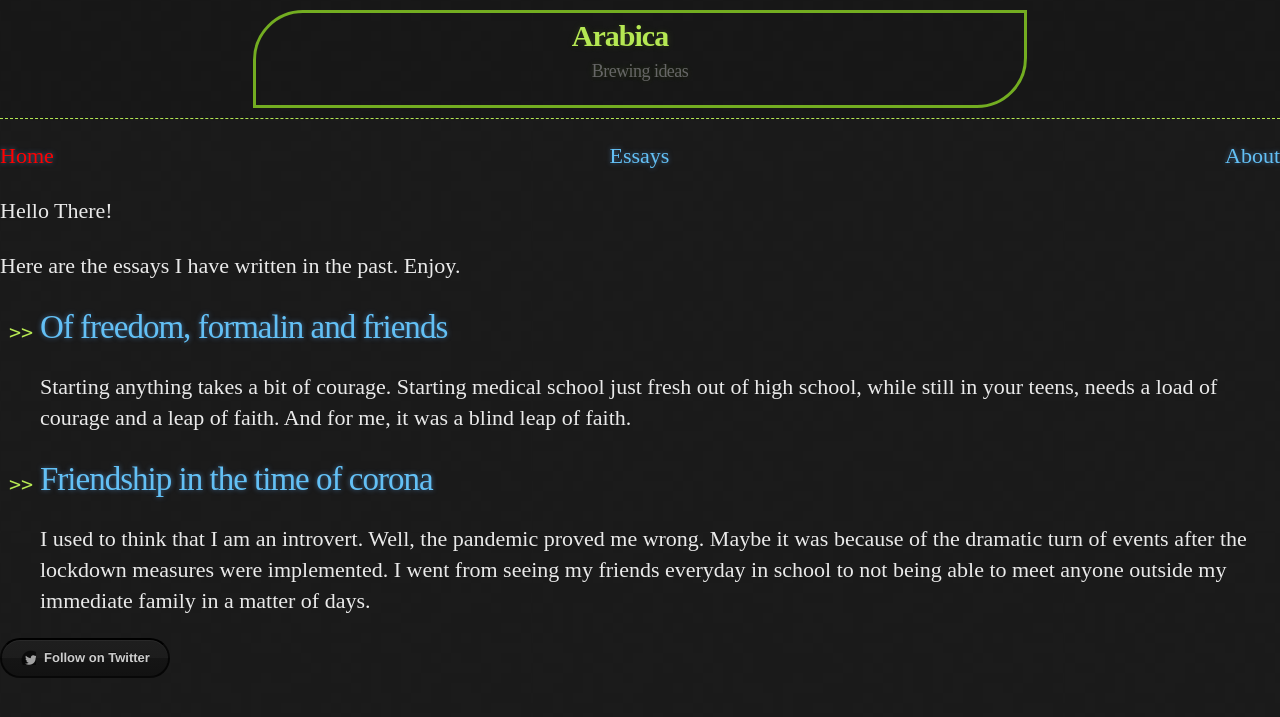
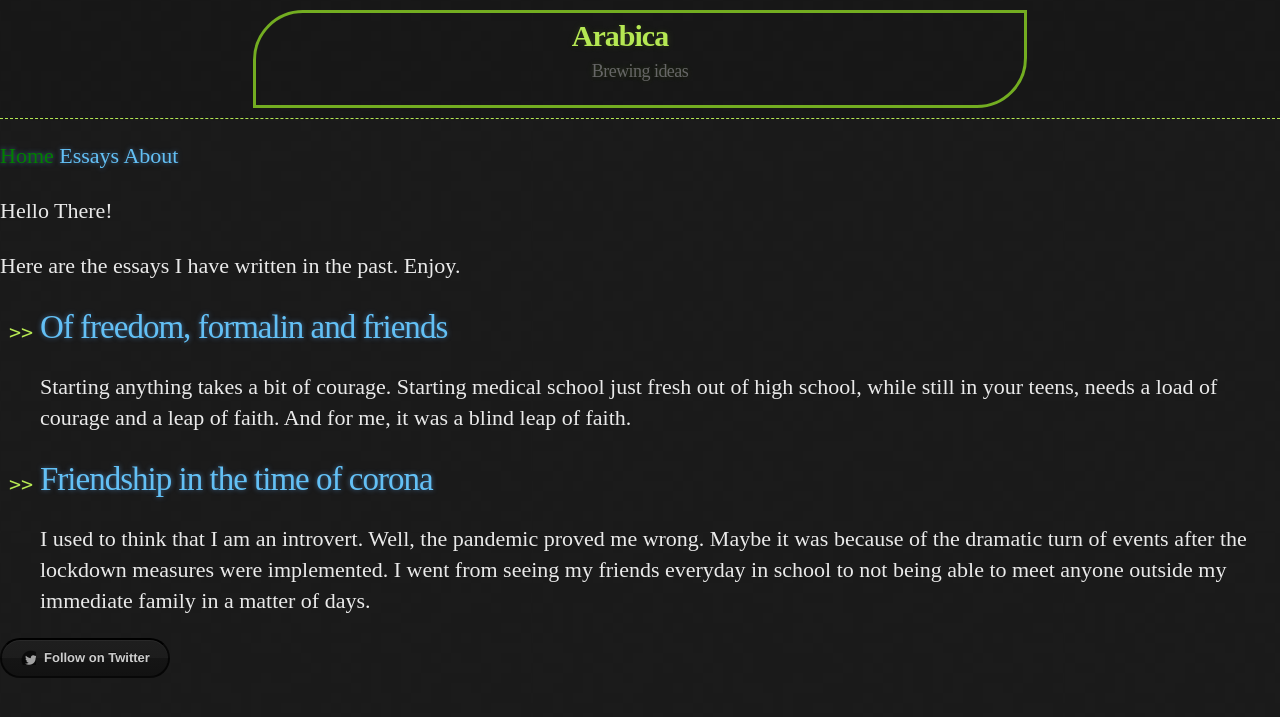
Before and after one commit to habasweiny/habasweiny.github.io, a Jekyll site: the page built from index.html, in a window 1280 px wide. Shown: the top 717 px of the page. Built offline with Jekyll 4.4.1, drawn with Linux system fonts in a browser that asks for light colours.

Commit message:
Update main.scss

```diff
--- a/_sass/main.scss
+++ b/_sass/main.scss
@@ -297,11 +297,5 @@ a:active { text-decoration: none; }
 }
 
 .current {
-  color: red;
+  color: green;
 }
-nav {
-    padding: 0;
-    display: flex;
-    justify-content: space-between;
-    list-style-type: none;
-}
```
